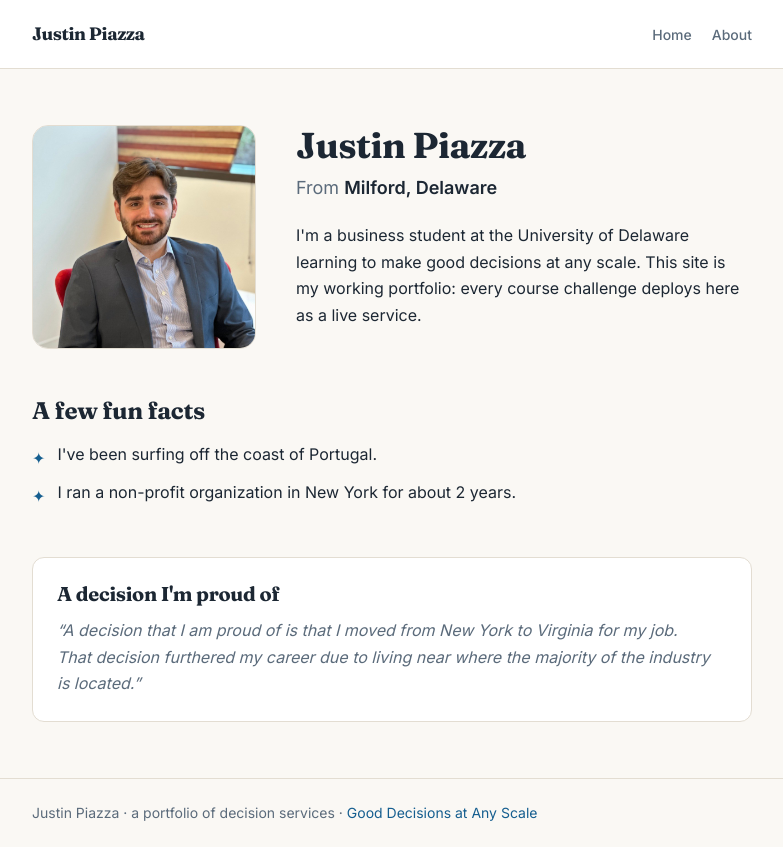
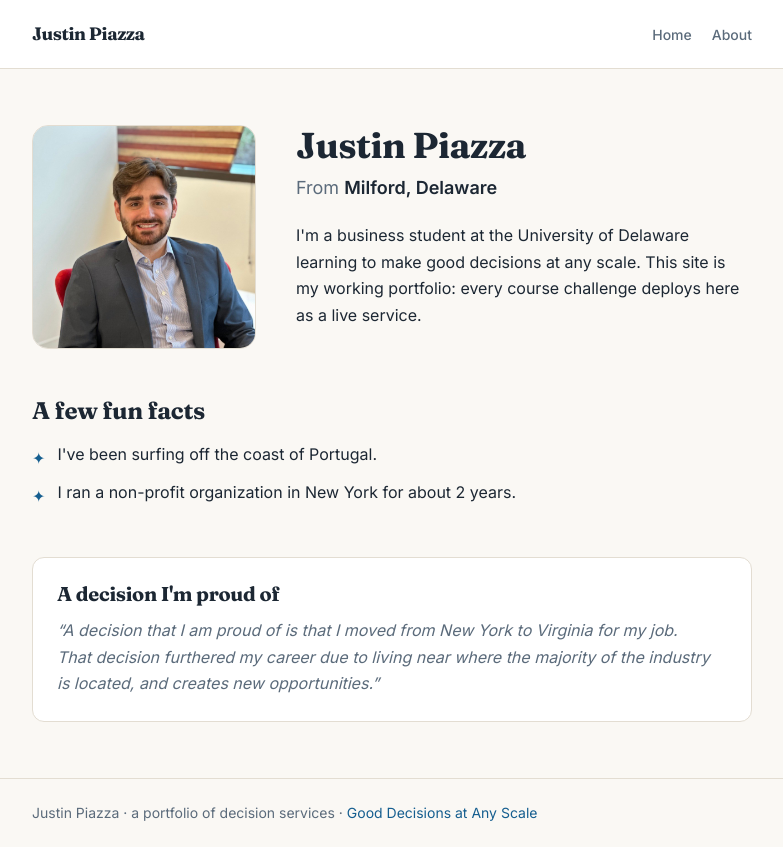
Before and after one commit to jjpiazza/my-site, a Next.js app: page /about in a window 1280 px wide. Shown: the whole page, without its empty margins (248-1031 px from the left). Built offline with nearby package versions, Linux system fonts and the light colour scheme.

Commit message:
Edited the decision that I am proud of portion.

```diff
--- a/src/profile.ts
+++ b/src/profile.ts
@@ -35,7 +35,7 @@ export const profile = {
 
   /** One decision you're proud of, in a sentence. */
   decisionImProudOf:
-    "A decision that I am proud of is that I moved from New York to Virginia for my job. That decision furthered my career due to living near where the majority of the industry is located.",
+    "A decision that I am proud of is that I moved from New York to Virginia for my job. That decision furthered my career due to living near where the majority of the industry is located, and creates new opportunities.",
 
   /**
    * Your photo. Replace public/photo.svg with a real photo of you
```
